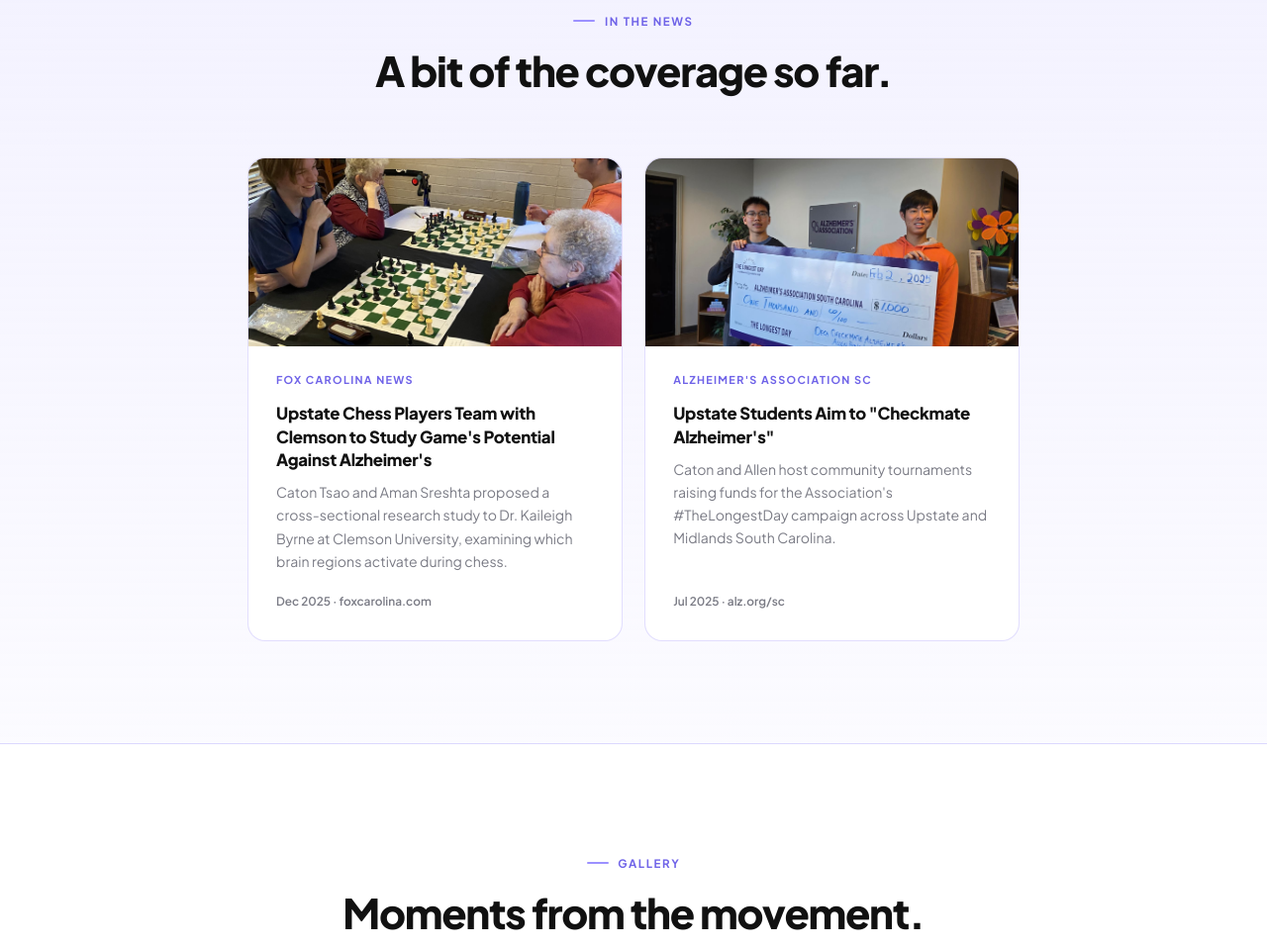
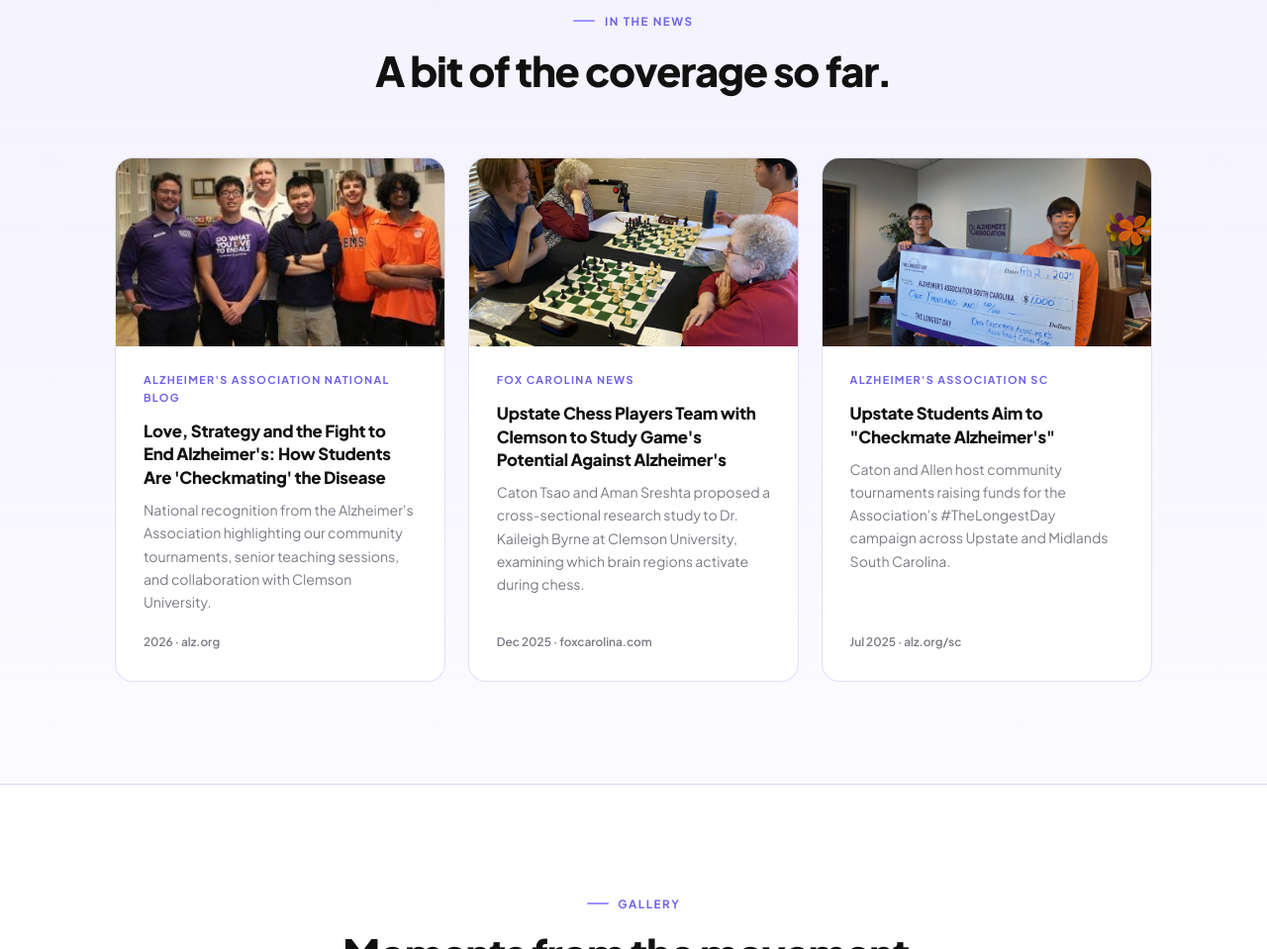
Before and after one commit to omphalos18/checkmatingalzheimers, a website: page index.html in a window 1280 px wide. Shown: the part 2600-3559 px from the top of the page at 99% size. Drawn offline with Linux system fonts and the light colour scheme.

Commit message:
add alzheimers association national feature as first news item

```diff
--- a/index.html
+++ b/index.html
@@ -93,7 +93,6 @@
     .press-card h3 { font-size: 1.05rem; line-height: 1.4; margin-bottom: .6rem; }
     .press-card p { font-size: .88rem; color: var(--ink-3); line-height: 1.65; flex: 1; }
     .press-date { margin-top: 1.2rem; font-size: .74rem; color: var(--ink-3); font-weight: 600; }
-    .press-grid-2 { grid-template-columns: repeat(2, 1fr); max-width: 780px; margin: 0 auto; }
 
     /* ── Founder quote ── */
     .founder-quote { max-width: 780px; margin: 0 auto; text-align: center; }
@@ -252,8 +251,17 @@
           <div class="eyebrow">In the News</div>
           <h2 id="nh">A bit of the coverage so far.</h2>
         </div>
-        <div class="grid-3 press-grid-2">
-          <a href="https://www.foxcarolina.com/2025/12/03/upstate-chess-players-team-with-clemson-study-games-potential-against-alzheimers/" target="_blank" rel="noopener" class="card press-card reveal">
+        <div class="grid-3">
+          <a href="https://www.alz.org/blog/2026/how-students-are-checkmating-alzheimer-s" target="_blank" rel="noopener" class="card press-card reveal">
+            <div class="press-img-wrap"><img src="images/alz-national-feature-team.jpg" alt="Checkmating Alzheimer's team members at a Do What You Love to End Alz event" loading="lazy" width="350" height="220"></div>
+            <div class="press-body">
+              <div class="press-src">Alzheimer's Association National Blog</div>
+              <h3>Love, Strategy and the Fight to End Alzheimer's: How Students Are 'Checkmating' the Disease</h3>
+              <p>National recognition from the Alzheimer's Association highlighting our community tournaments, senior teaching sessions, and collaboration with Clemson University.</p>
+              <div class="press-date">2026 · alz.org</div>
+            </div>
+          </a>
+          <a href="https://www.foxcarolina.com/2025/12/03/upstate-chess-players-team-with-clemson-study-games-potential-against-alzheimers/" target="_blank" rel="noopener" class="card press-card reveal d1">
             <div class="press-img-wrap"><img src="images/senior-chess-volunteers.jpg" alt="Students and seniors playing chess together across several boards" loading="lazy" width="1600" height="1373"></div>
             <div class="press-body">
               <div class="press-src">Fox Carolina News</div>
@@ -262,7 +270,7 @@
               <div class="press-date">Dec 2025 · foxcarolina.com</div>
             </div>
           </a>
-          <a href="https://www.alz.org/sc/blog/checkmatealzheimers" target="_blank" rel="noopener" class="card press-card reveal d1">
+          <a href="https://www.alz.org/sc/blog/checkmatealzheimers" target="_blank" rel="noopener" class="card press-card reveal d2">
             <div class="press-img-wrap"><img src="images/fundraiser-check-presentation.jpg" alt="Co-founders Caton Tsao and Allen Hong presenting a fundraising check to the Alzheimer's Association" loading="lazy" width="1600" height="1200"></div>
             <div class="press-body">
               <div class="press-src">Alzheimer's Association SC</div>
```
Also changed, not shown: images/alz-national-feature-team.jpg (added).
